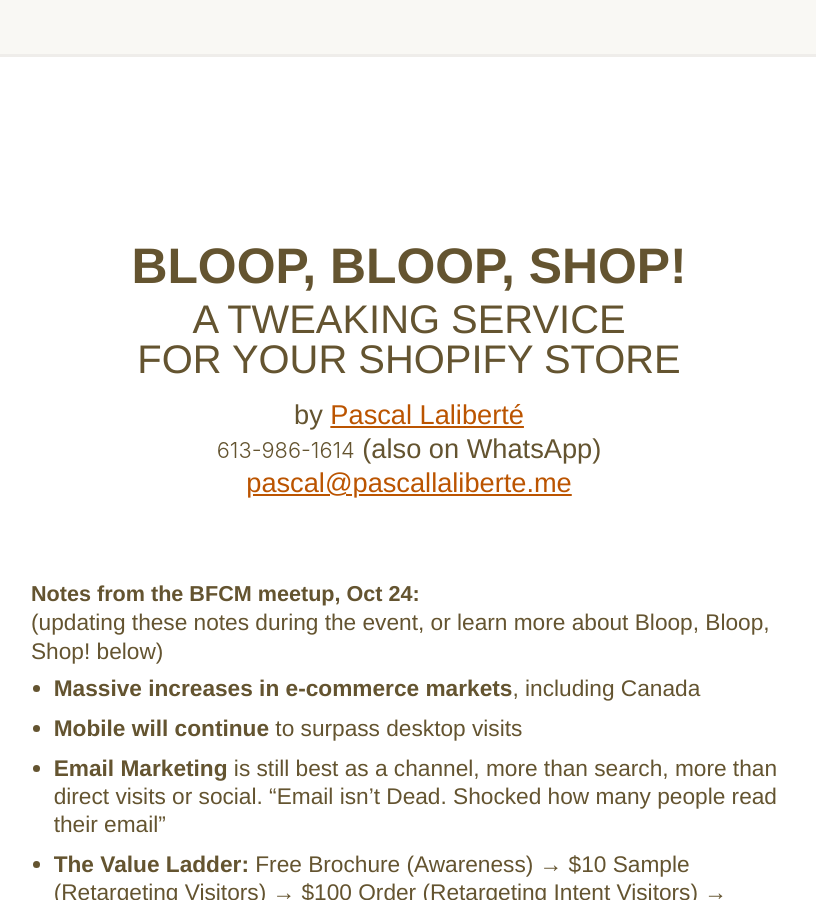
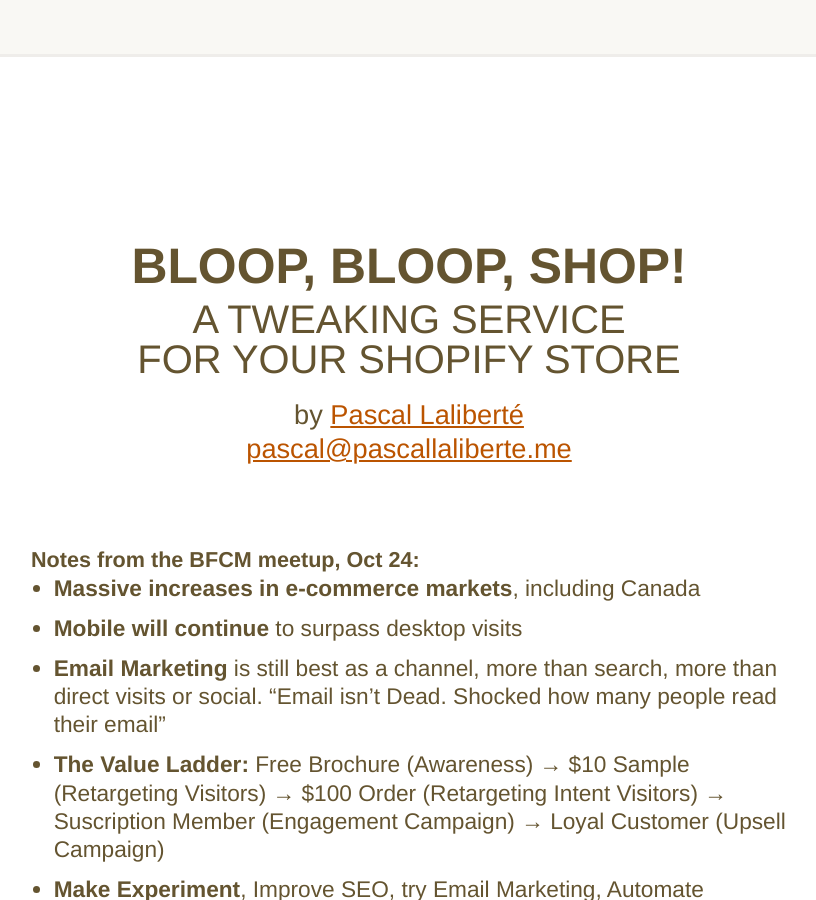
Before and after one commit to pascallaliberte/bloopbloop.shop, a Jekyll site: the page built from bfcm-meetup/index.md, in a window 1280 px wide and 900 px high. Shown: the whole window, without its empty margins (231-1047 px from the left). Built offline with Jekyll 4.4.1, drawn with Linux system fonts in a browser that asks for light colours; nearby versions of some CDN libraries; comment, search, counter and statistics services are not loaded.

Commit message:
bcfm-meetup: clean-up

```diff
--- a/bfcm-meetup/index.md
+++ b/bfcm-meetup/index.md
@@ -9,13 +9,10 @@
 
 <p class="byline" markdown="1">
 by [Pascal Laliberté][pascallaliberte]
-<tel>613-986-1614</tel> (also on WhatsApp)
 [pascal@pascallaliberte.me](mailto:pascal@pascallaliberte.me)
 </p>
 
 ### Notes from the BFCM meetup, Oct 24:
-
-(updating these notes during the event, or learn more about Bloop, Bloop, Shop! below)
 
 * **Massive increases in e-commerce markets**, including Canada
 * **Mobile will continue** to surpass desktop visits
```
